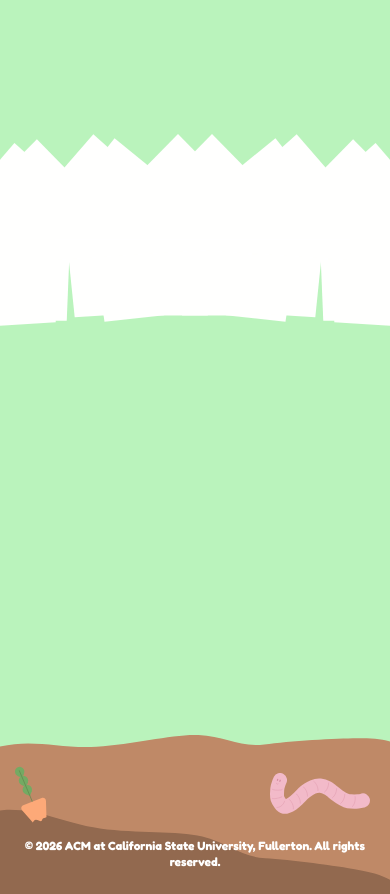
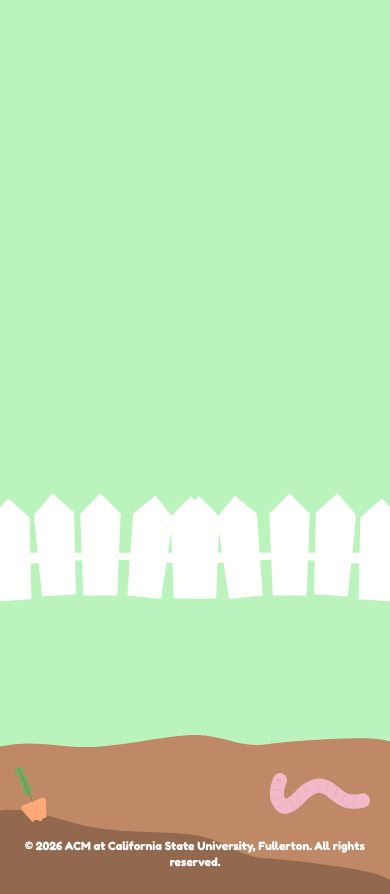
Before and after one commit to MarkRyanGarcia/acm-march-madness-2026, a React (Vite) app in the folder frontend/: page / in a window 390 px wide. Shown: the part 1900-2794 px from the top of the page. Built offline with nearby package versions, Linux system fonts and the light colour scheme; no server answers; a web font is replaced by a local one.

Commit message:
fix: make fences responsive

```diff
--- a/frontend/src/routes/index.tsx
+++ b/frontend/src/routes/index.tsx
@@ -106,11 +106,11 @@ function LandingPage() {
                     <FAQ />
                 <img
                     src="/fence.svg"
-                    className="absolute mt-80 w-120 pointer-events-none"
+                    className="absolute mt-170 w-55 sm:mt-160 sm:w-70 md:mt-100 md:w-100 lg:mt-80 lg:w-120 pointer-events-none"
                 />
                 <img
                     src="/fence.svg"
-                    className="absolute right-0 mt-80 w-120 scale-x-[-1] pointer-events-none"
+                    className="absolute right-0 mt-170 w-55 sm:mt-160 sm:w-70 md:mt-100 md:w-100 lg:mt-80 lg:w-120 scale-x-[-1] pointer-events-none"
                 />
             </div>
             <Footer />
```
